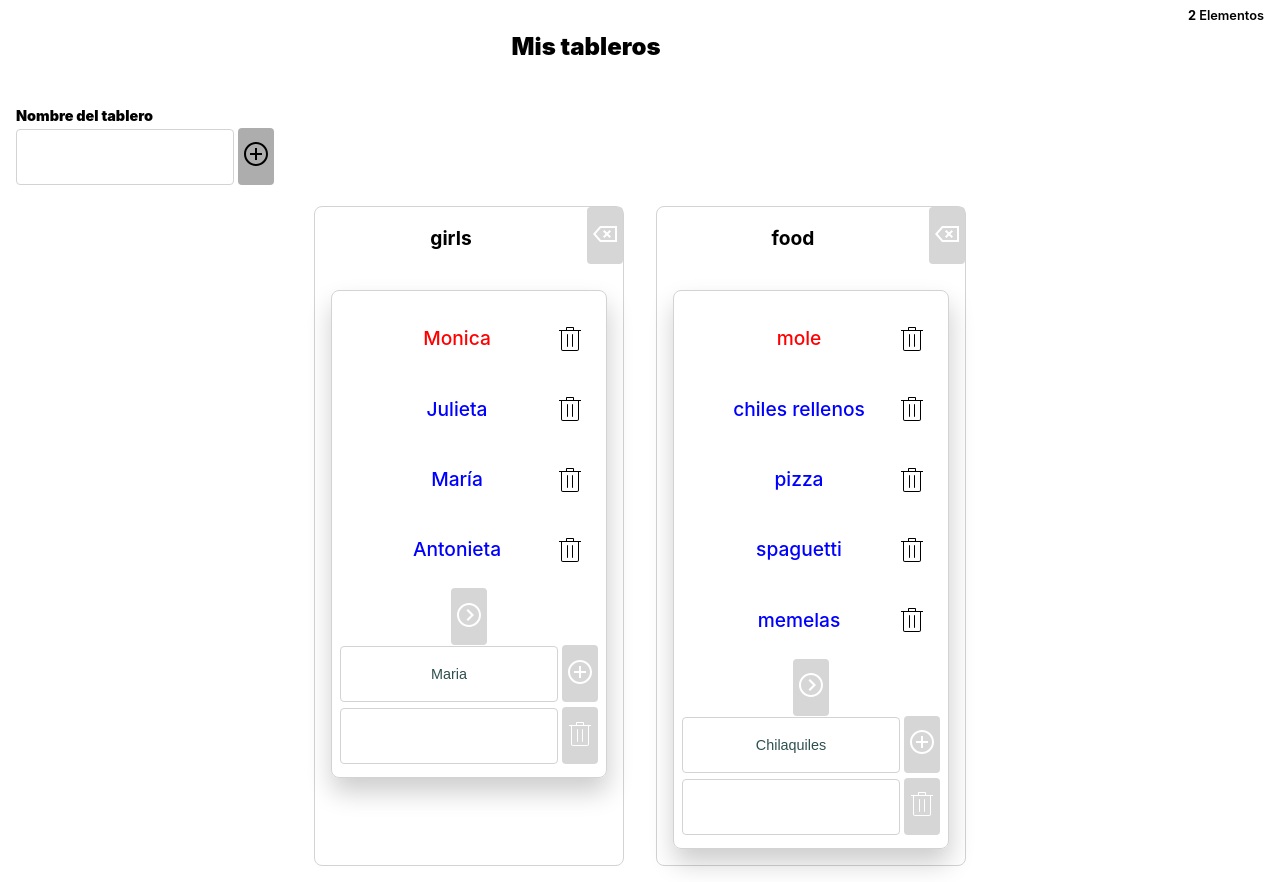
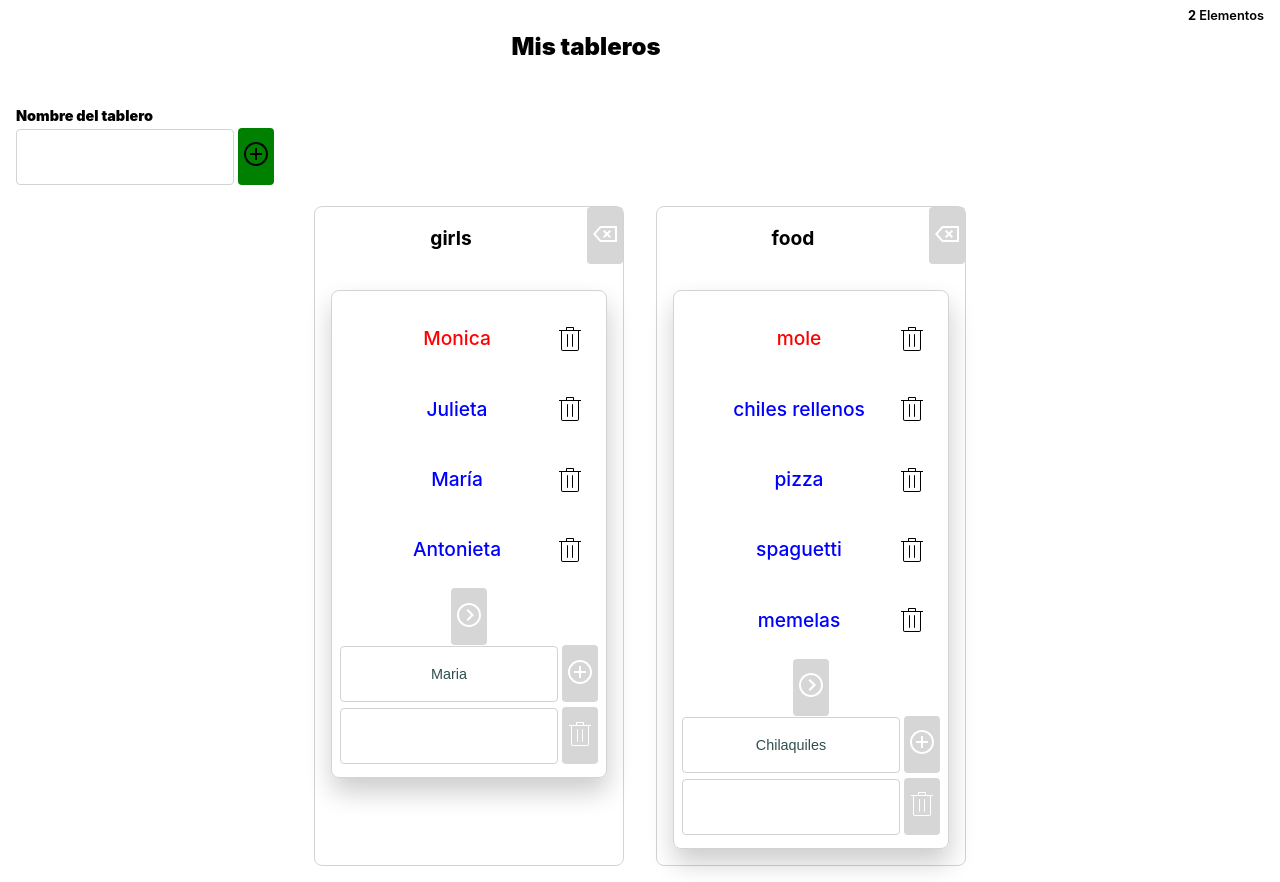
Before and after one commit to Jatateon/my-first-app, a React (Create React App) app: page / in a window 1280 px wide. In both pictures the pointer is over the button 256 px from the left and 156 px from the top of the page. Built offline with nearby package versions, Linux system fonts and the light colour scheme.

Commit message:
ajustes en estilos de botones

```diff
--- a/src/App.js
+++ b/src/App.js
@@ -130,7 +130,7 @@ class App extends React.PureComponent {
                             <div className={styles.container_input}>
                                 <Input input={input} onChange={(event) => this.onNameChange(event)}/>
                             </div>
-                            <Button classNanme={'green'} type={'plus'} onClick={this.onAddBoardClick}/>
+                            <Button className={styles.button_add} type={'plus'} onClick={this.onAddBoardClick}/>
                         </div>
                     </div>
                 </div>
--- a/src/App.module.scss
+++ b/src/App.module.scss
@@ -64,6 +64,10 @@
 	flex: 0 1 auto;
 }
 
+.button_add:hover {
+    background-color: green !important;
+}
+
 @keyframes App-logo-spin {
     from {
         transform: rotate(0deg);
--- a/src/components/Board/Board.js
+++ b/src/components/Board/Board.js
@@ -31,7 +31,7 @@ class Board extends React.Component {
                         <div className={styles.container_input}>
                             <Input input={object.input.add} onChange={(event) => onChangeInput(event, index, 'add')}/>
                         </div>
-                        <Button type={'plus'} className={"green"} onClick={() => onAddClick(index)}/>
+                        <Button type={'plus'} className={styles.button_add} onClick={() => onAddClick(index)}/>
                     </div>
                     <div className={styles.group}>
                         <div className={styles.container_input}>
--- a/src/components/Board/Board.module.scss
+++ b/src/components/Board/Board.module.scss
@@ -46,6 +46,10 @@
     color:#000;
 }
 .button_close:hover {
-    background: #800000 !important;
+    background-color: #800000 !important;
     color:#4d4d4d !important;
 }
+
+.button_add:hover {
+    background-color: green !important;
+}
```
